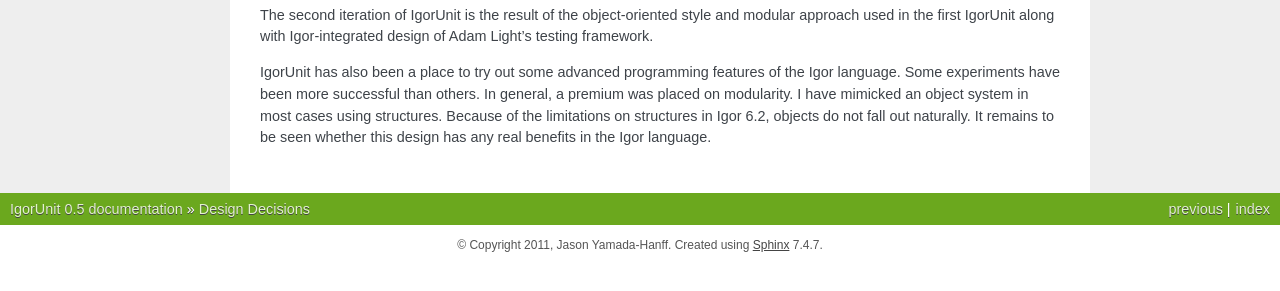
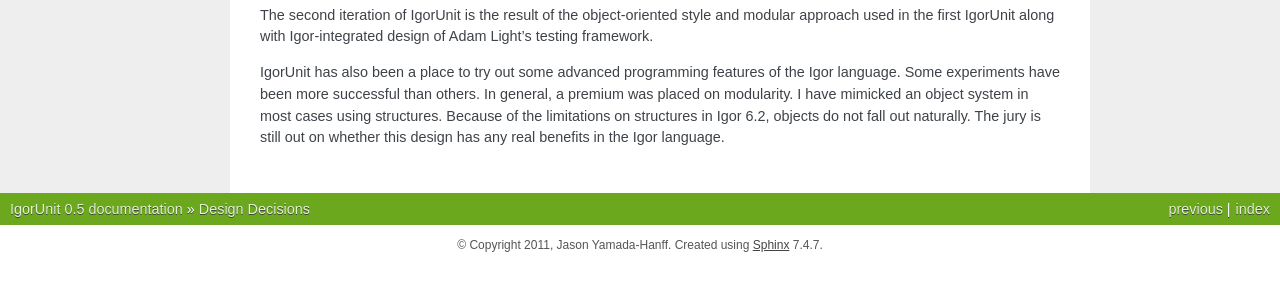
Before and after one commit to yamad/igorunit, a Sphinx documentation site: the page built from docs/design.rst, in a window 1280 px wide. Shown: the part 263-554 px from the top of the page. Built offline with Sphinx 7.4.7, drawn with Linux system fonts in a browser that asks for light colours.

```diff
--- a/docs/design.rst
+++ b/docs/design.rst
@@ -23,5 +23,5 @@ features of the Igor language. Some experiments have been more
 successful than others. In general, a premium was placed on
 modularity. I have mimicked an object system in most cases using
 structures. Because of the limitations on structures in Igor 6.2,
-objects do not fall out naturally. It remains to be seen whether this
-design has any real benefits in the Igor language.
+objects do not fall out naturally. The jury is still out on whether
+this design has any real benefits in the Igor language.
```
Also changed, not shown: docs/asserts.rst (+11 -13 lines).
